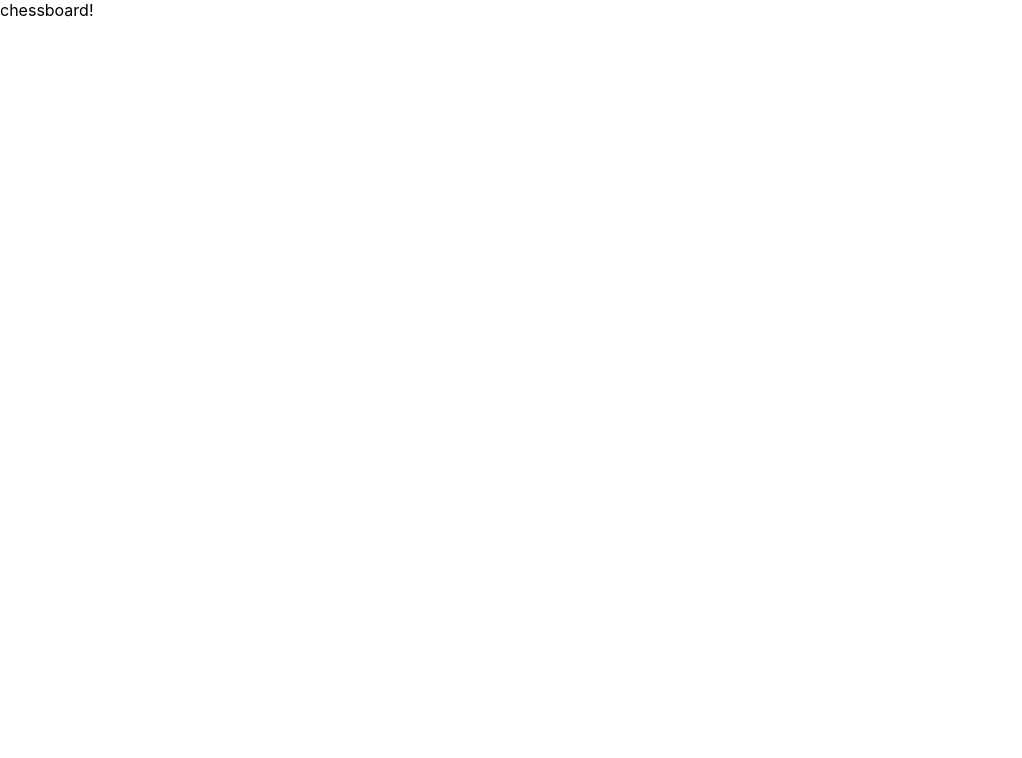
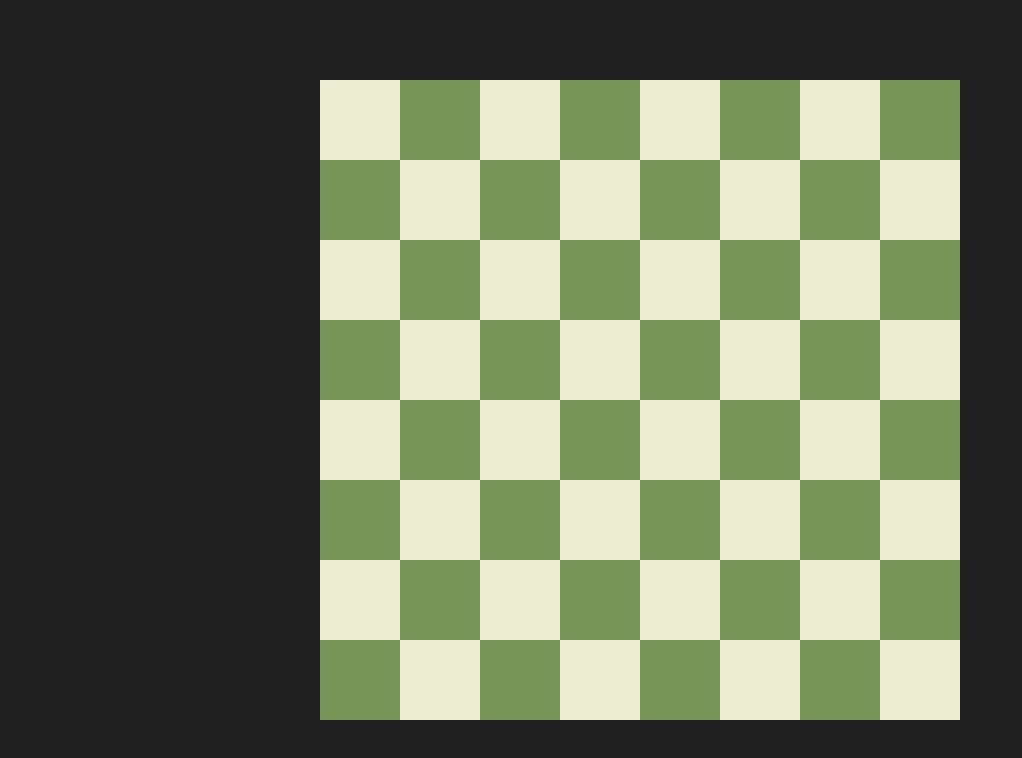
Before and after one commit to Akshat-shah05/chess-app, a React (Create React App) app: page / in a window 1280 px wide. Shown: the top 758 px of the page, without its empty margins (0-1022 px from the left). Built offline with nearby package versions, Linux system fonts and the light colour scheme.

Commit message:
entire chessboard made

```diff
--- a/src/App.css
+++ b/src/App.css
@@ -1,38 +1,6 @@
-.App {
-  text-align: center;
+#app{
+  display: grid;
+  place-content: center;
+  height: 100vh;
+  background-color: #202020;
 }
-
-.App-logo {
-  height: 40vmin;
-  pointer-events: none;
-}
-
-@media (prefers-reduced-motion: no-preference) {
-  .App-logo {
-    animation: App-logo-spin infinite 20s linear;
-  }
-}
-
-.App-header {
-  background-color: #282c34;
-  min-height: 100vh;
-  display: flex;
-  flex-direction: column;
-  align-items: center;
-  justify-content: center;
-  font-size: calc(10px + 2vmin);
-  color: white;
-}
-
-.App-link {
-  color: #61dafb;
-}
-
-@keyframes App-logo-spin {
-  from {
-    transform: rotate(0deg);
-  }
-  to {
-    transform: rotate(360deg);
-  }
-}
--- a/src/App.tsx
+++ b/src/App.tsx
@@ -1,9 +1,10 @@
 import './App.css';
+import Chessboard from './components/chessboard/Chessboard';
 
 function App() {
   return (
-    <div>
-      chessboard!
+    <div id="app">
+      <Chessboard/>
     </div>
   );
 }
--- /dev/null
+++ b/src/components/chessboard/Chessboard.css
@@ -0,0 +1,22 @@
+#chessboard{
+    display: grid;
+    grid-template-columns: repeat(8, 5rem);
+    grid-template-rows: repeat(8, 5rem);
+    width: 40rem;
+    height: 40rem;
+    background: blue;
+}
+
+#chessboard .tile {
+    width: 5rem;
+    height: 5rem;
+}
+
+#chessboard .green-tile {
+    background-color: #779556;
+
+}
+
+#chessboard .white-tile {
+    background-color: #ebecd0;
+}
--- /dev/null
+++ b/src/components/chessboard/Chessboard.tsx
@@ -0,0 +1,22 @@
+import React from "react";
+import "./Chessboard.css";
+
+const horizontalAxis = ["a", "b", "c", "d", "e", "f", "g", "h"];
+const verticalAxis = ["1", "2", "3", "4", "5", "6", "7", "8"];
+
+const Chessboard = () => {
+  let board = [];
+
+  for (let j = verticalAxis.length - 1; j >= 0; j--) {
+    for (let i = 0; i < horizontalAxis.length; i++) {
+      const number = j + i + 2;
+      number % 2 === 0
+        ? board.push(<div className="tile green-tile"></div>)
+        : board.push(<div className="tile white-tile"></div>);
+    }
+  }
+
+  return <div id="chessboard">{board}</div>;
+};
+
+export default Chessboard;
```
